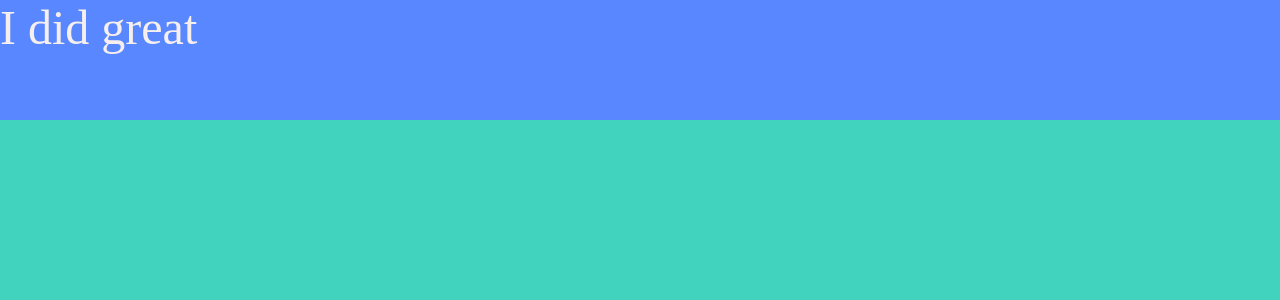
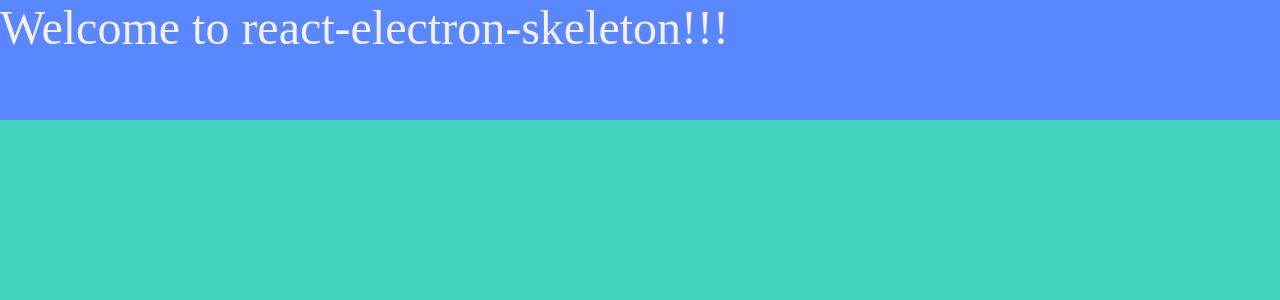
Before and after one commit to cccmatlock/react-electron-skeleton, a React app: page / in a window 1280 px wide. Shown: the top 300 px of the page. Built offline with nearby package versions, Linux system fonts and the light colour scheme.

Commit message:
update ReadMe

```diff
--- a/src/renderer/components/Header.tsx
+++ b/src/renderer/components/Header.tsx
@@ -11,5 +11,5 @@ const HeaderContainer = styled.div`
 `;
 
 export const Header: FC = () => {
-	return <HeaderContainer>I did great</HeaderContainer>;
+	return <HeaderContainer>Welcome to react-electron-skeleton!!!</HeaderContainer>;
 };
```
Also changed, not shown: 1 other file (tests, documents, lock files or other folders).
